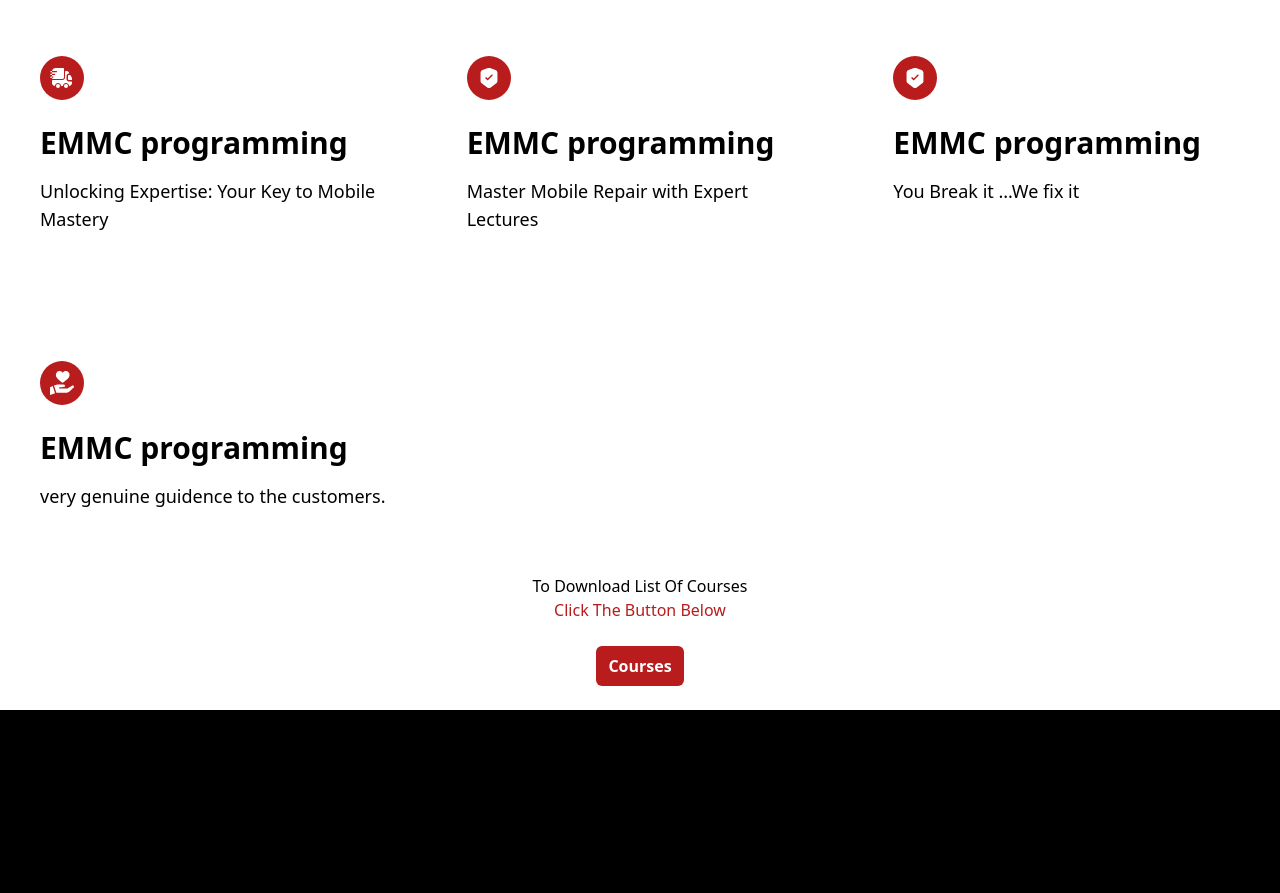
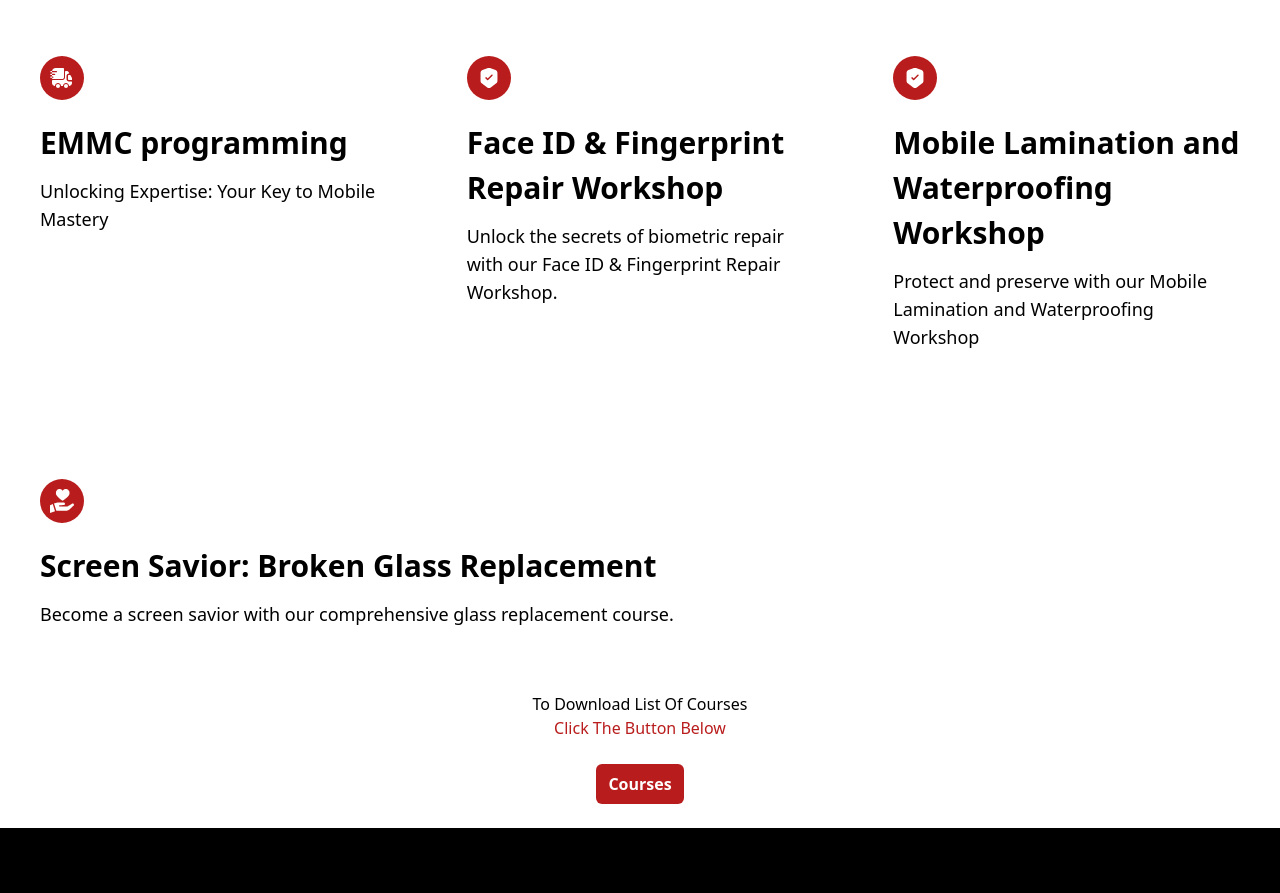
Before and after one commit to balavenkat123/fabtech-solutions, a React (Vite) app: page /institute in a window 1280 px wide. Shown: the part 1300-2193 px from the top of the page. Built offline with nearby package versions, Linux system fonts and the light colour scheme; a web font is replaced by a local one.

Commit message:
taglines

```diff
--- a/src/constants/index.js
+++ b/src/constants/index.js
@@ -152,20 +152,20 @@ export const courses = [
     },
     {
         imgURL: shieldTick,
-        label: "EMMC programming",
-        subtext: "Master Mobile Repair with Expert Lectures"
+        label: "Face ID & Fingerprint Repair Workshop",
+        subtext: "Unlock the secrets of biometric repair with our Face ID & Fingerprint Repair Workshop."
     },
     {
 
         imgURL: shieldTick,
-        label: "EMMC programming",
-        subtext: "You Break it ...We fix it"
+        label: "Mobile Lamination and Waterproofing Workshop",
+        subtext: "Protect and preserve with our Mobile Lamination and Waterproofing Workshop"
 
     },
     {
         imgURL: support,
-        label: "EMMC programming",
-        subtext: "very genuine guidence to the customers."
+        label: "Screen Savior: Broken Glass Replacement",
+        subtext: "Become a screen savior with our comprehensive glass replacement course."
     }
 
 ];
```
